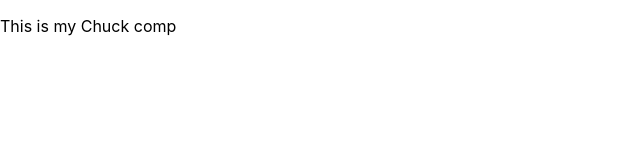
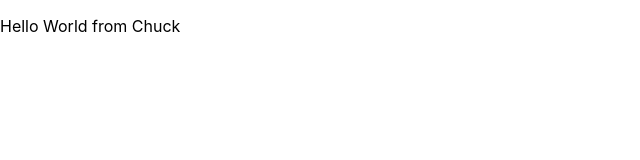
Before and after one commit to Nulledcore/my-chuck-app, a React (Create React App) app: page / in a window 1280 px wide. Shown: the top 160 px of the page, without its empty margins (0-640 px from the left). Built offline with nearby package versions, Linux system fonts and the light colour scheme.

Commit message:
Updated Chuck

```diff
--- a/src/components/Chuck.jsx
+++ b/src/components/Chuck.jsx
@@ -2,7 +2,7 @@ import React, { Component } from 'react';
 class Chuck extends Component {
     state = {  }
     render() {
-        return ( <div><p>This is my Chuck comp</p> </div>);
+        return ( <div><p>Hello World from Chuck</p> </div>);
     }
 }
 
```
